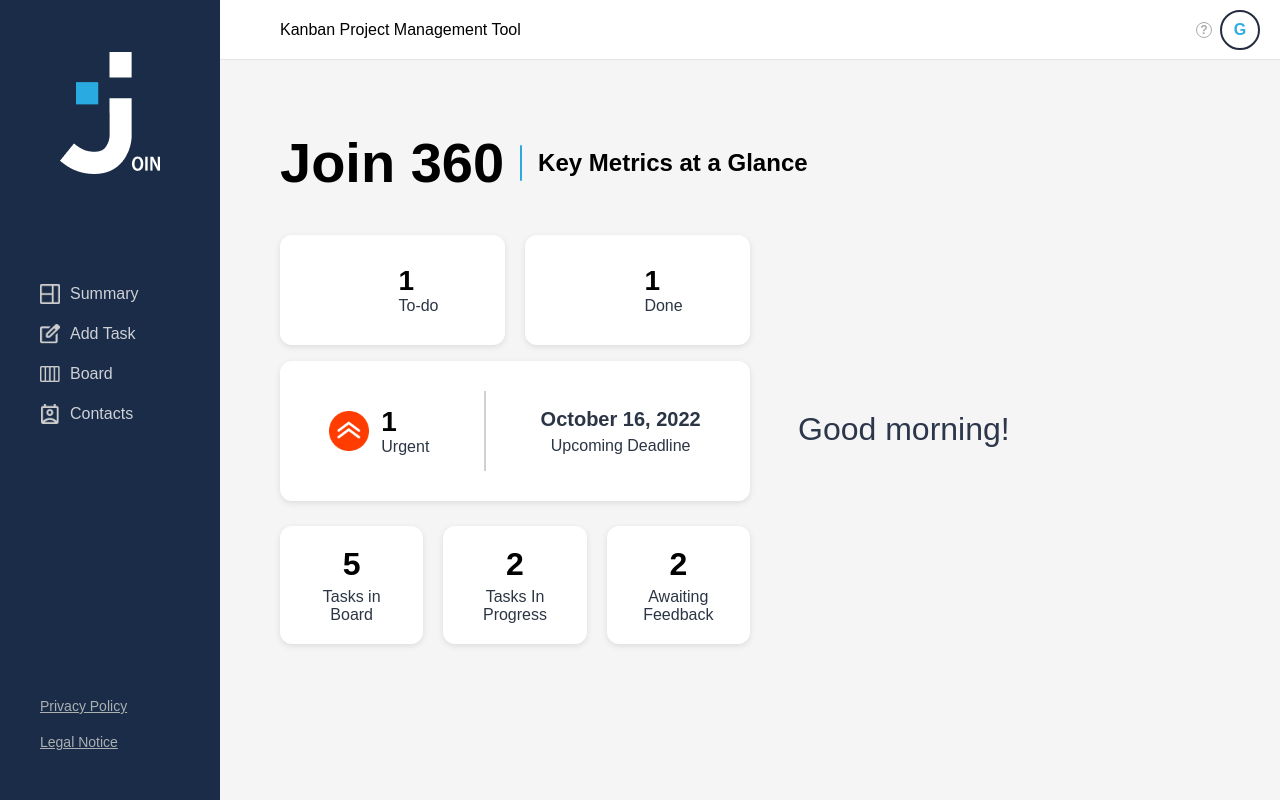
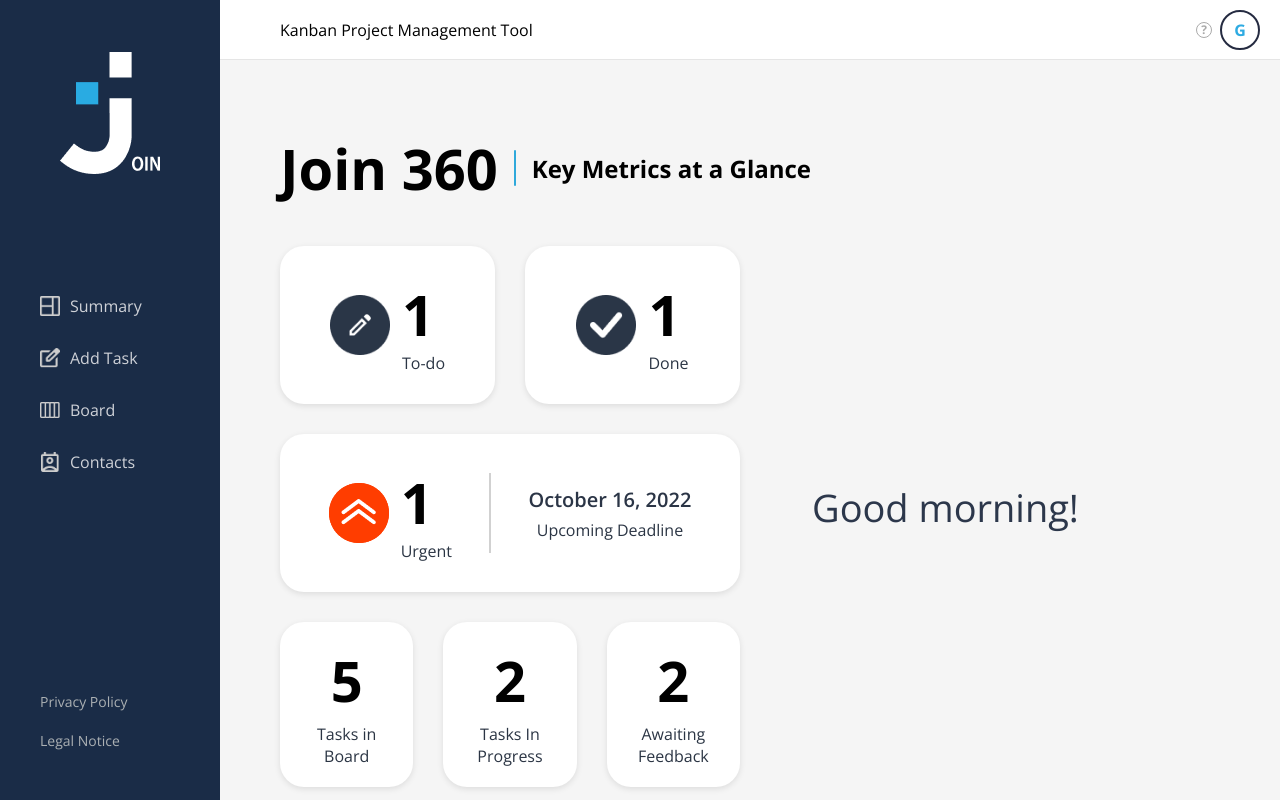
Before and after one commit to Join-groupwork/join, a PHP site: page /pages/summary_guest.html in a window 1280 px wide. Run offline with PHP 8.4, Linux system fonts and the light colour scheme.

Commit message:
added css

```diff
--- a/styles/summary_user.css
+++ b/styles/summary_user.css
@@ -2,7 +2,10 @@
   margin: 0;
   padding: 0;
   box-sizing: border-box;
-  font-family: OpenSans, sans-serif;
+}
+
+body {
+  font-family: "Open Sans", sans-serif;
 }
 
 .app {
@@ -37,12 +40,13 @@
   margin-left: -40px;
   margin-right: -40px;
   padding: 10px 40px;
+  margin-top: 10px;
   cursor: pointer;
   color: #ced1d7;
 }
 
 .nav-item:hover {
-  background: #091932;
+  background: #2a3e59;
 }
 
 .nav-item {
@@ -68,11 +72,13 @@
   padding: 10px 40px;
   box-sizing: border-box;
   border-radius: 4px;
+  text-decoration: none;
 }
 
 .legal a:hover {
-  background: #091932;
-  color: #ffffff;
+  /* background: #091932; */
+  color: #2ba9e5;
+  font-weight: bold;
 }
 
 .main {
@@ -132,19 +138,20 @@
 .cards {
   margin-top: 20px;
   display: flex;
-  gap: 20px;
+  gap: 30px;
 }
 
 /* Dashboard two-column layout: left = cards, right = greeting (50% / 50%) */
 .dashboard-top {
   display: flex;
   gap: 24px;
-  align-items: stretch;
-  width: calc(100% - 60px);
+  align-items: center;
+  /* width: calc(100% - 200px); */
 }
 
 .dashboard-left {
   flex: 0 0 50%;
+  max-width: 460px;
 }
 
 .dashboard-right {
@@ -158,17 +165,17 @@
   display: flex;
   flex-direction: column;
   gap: 6px;
-  align-items: center;
-  padding-left: 24px;
+  align-items: flex-start;
+  padding-left: 48px;
 }
 
 .greeting-line {
-  font-size: 32px;
+  font-size: 38px;
   color: #2c374b;
 }
 
 .greeting-name {
-  font-size: 38px;
+  font-size: 48px;
   font-weight: 700;
   color: #45a0c5;
 }
@@ -176,10 +183,44 @@
 .card {
   background: white;
   padding: 30px;
-  border-radius: 12px;
+  border-radius: 24px;
   width: 100%;
   text-align: center;
   box-shadow: 0 2px 6px rgba(0, 0, 0, 0.1);
+}
+
+/* Hover styles: To-do / Done (icon cards), urgent info card, and small statistic cards */
+.card.icon-card,
+.card.urgent-info,
+.small-card {
+  transition: background 0.18s ease, color 0.18s ease;
+  cursor: pointer;
+}
+
+.card.icon-card:hover,
+.card.urgent-info:hover,
+.small-card:hover {
+  background: #2a3547;
+  transform: scale(1.10);
+  transition: transform 0.18s ease;
+}
+
+.card.icon-card:hover .card-title,
+.card.icon-card:hover .card-sub,
+.card.urgent-info:hover .card-title,
+.card.urgent-info:hover .card-sub,
+.small-card:hover .big,
+.small-card:hover .label {
+  color: #ffffff;
+}
+
+.card.urgent-info:hover .urgent-right .date,
+.card.urgent-info:hover .urgent-right .small-sub {
+  color: #ffffff;
+}
+
+.card-left-icon:hover {
+  background-image: url('assets/icons/done_hovericon.png');
 }
 
 .heading-join {
@@ -220,9 +261,31 @@ h3 {
 }
 
 .card-left-icon {
-  width: 40px;
-  height: 40px;
-  object-fit: contain;
+  width: 60px;
+  height: 60px;
+  display: inline-block;
+  background-size: contain;
+  background-repeat: no-repeat;
+  background-position: center;
+}
+
+/* Default icons for todo/done/urgent */
+.card.icon-card.todo > .card-left-icon {
+  background-image: url('../assets/icons/pencil_icon.png');
+}
+.card.icon-card.done > .card-left-icon {
+  background-image: url('../assets/icons/done_icon.png');
+}
+.card.urgent-info .card-left-icon {
+  background-image: url('../assets/icons/urgent_icon.png');
+}
+
+/* Hover swap */
+.card.icon-card.todo:hover > .card-left-icon {
+  background-image: url('../assets/icons/pencil_hovericon.png');
+}
+.card.icon-card.done:hover > .card-left-icon {
+  background-image: url('../assets/icons/done_hovericon.png');
 }
 
 .card-right {
@@ -231,7 +294,7 @@ h3 {
 }
 
 .info-row {
-  margin-top: 16px;
+  margin-top: 30px;
   display: flex;
   gap: 20px;
 }
@@ -240,7 +303,7 @@ h3 {
   display: flex;
   align-items: center;
   justify-content: space-around;
-  gap: 16px;
+  /* gap: 16px; */
   width: 100%;
   padding: 30px;
   box-sizing: border-box;
@@ -285,7 +348,7 @@ h3 {
 }
 
 .card-title {
-  font-size: 28px;
+  font-size: 56px;
   font-weight: bold;
 }
 
@@ -298,15 +361,15 @@ h3 {
 }
 
 .small-cards {
-  margin-top: 25px;
+  margin-top: 30px;
   display: flex;
-  gap: 20px;
+  gap: 30px;
 }
 
 .small-card {
   background: white;
   padding: 20px;
-  border-radius: 12px;
+  border-radius: 24px;
   width: 100%;
   text-align: center;
   box-shadow: 0 2px 6px rgba(0, 0, 0, 0.1);
@@ -317,7 +380,7 @@ h3 {
 }
 
 .big {
-  font-size: 32px;
+  font-size: 56px;
   font-weight: bold;
 }
 
```
Also changed, not shown: styles/privacy-policy.css (added, +61 -0 lines).
